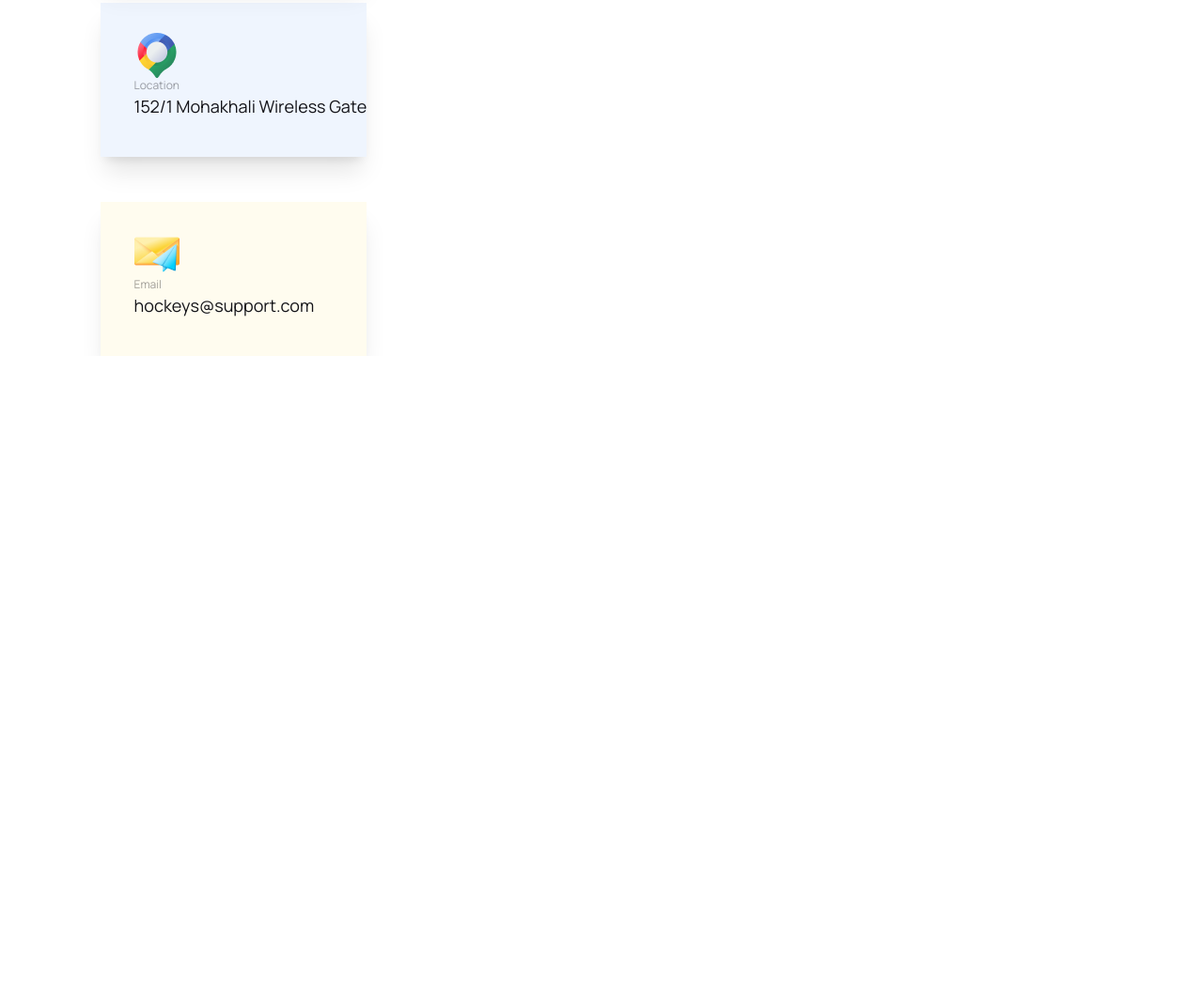
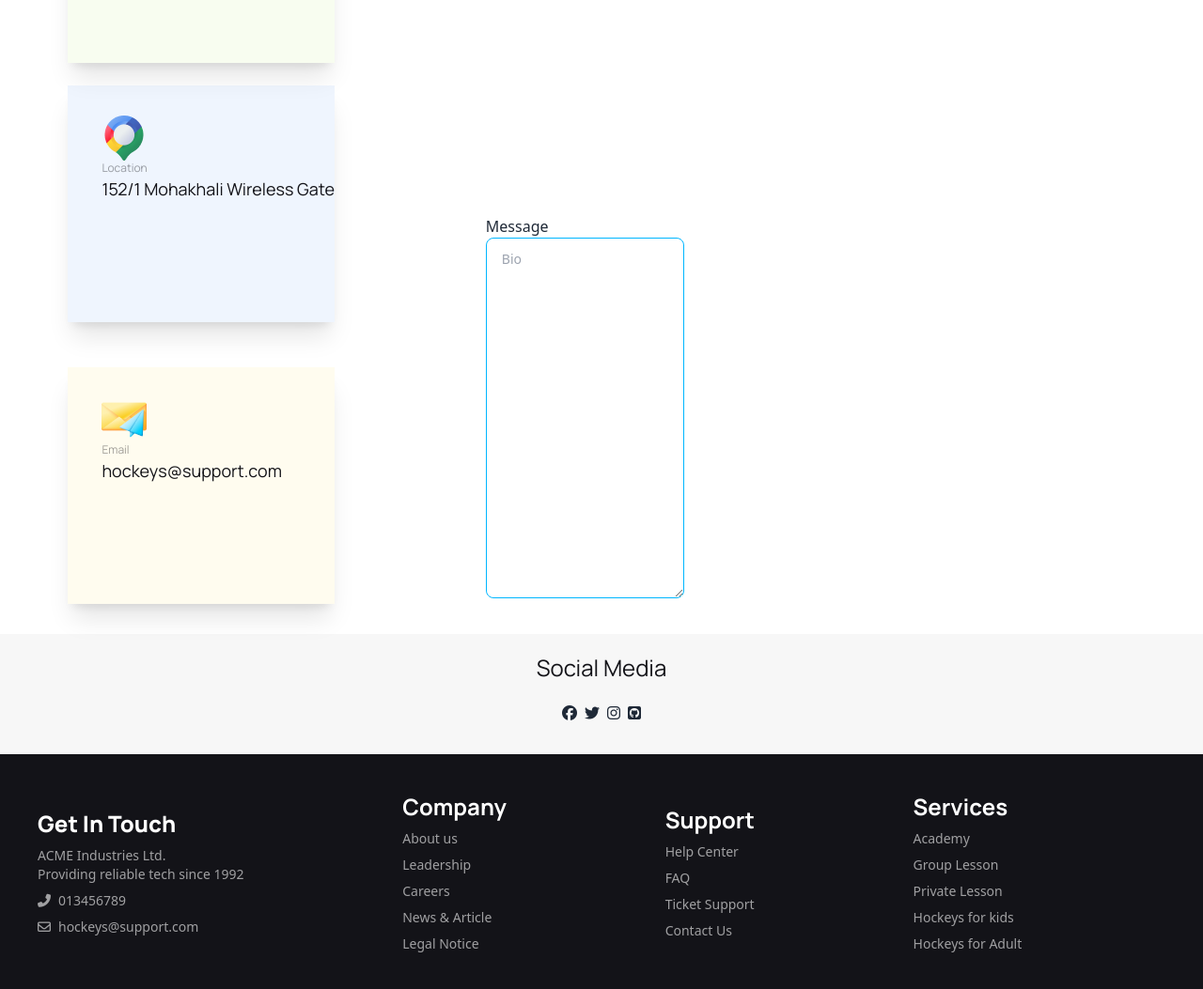
Before and after one commit to mahadi-fardin/assignment3, a plain HTML site: page index.html in a window 1280 px wide. Shown: the part 3613-4666 px from the top of the page at 94% size. Before the commit the page ends 3992 px from the top, so only its background shows below. Drawn offline with nearby package versions, Linux system fonts and the light colour scheme.

Commit message:
add to footer

```diff
--- a/index.html
+++ b/index.html
@@ -451,13 +451,18 @@
           </div>
          </div>
 
-          <div class="flex gap-3 rounded-xl">
+          <div class=" grid grid-cols-1  grid-rows-2 lg:grid-flow-col ">
             <div class="py-3" >
               <h5>Your name</h5>
               <input type="text" placeholder="Your Name" class=" input input-bordered px-4 py-2" />
               <h5>Subject</h5>
               <input type="text" placeholder="Subject" class="input input-bordered px-4 py-2" />
 
+            </div>
+            <div class="">
+              <h5>Message</h5>
+              <textarea class="textarea textarea-info w-[700] h-96" placeholder="Bio"></textarea>
+            </div>
             </div>
             <div>
               <h5>Email</h5>
@@ -466,21 +471,66 @@
               <input type="password" placeholder="Your password" class="input input-bordered px-4 py-2" />
 
             </div>
-            <div></div>
-
 
 
           </div>
-        </div>
 
 
+      </section>
+
+      <section class="container mx-auto text-center w-full h-32 mt-8 bg-[#13131808]">
+        <h3 class="text-[#131318] font-mp text-2xl py-5">Social Media</h3>
+        <ul class="flex justify-center items-center gap-2 text-base">
+          <li><i class="fab fa-facebook"></i></li>
+          <li><i class="fab fa-twitter"></i></li>
+          <li><i class="fab fa-instagram"></i></li>
+          <li><i class="fab fa-github-square"></i></li>
+        </ul>
       </section>
 
 
 
     </main>
 
-    <footer></footer>
+    <footer class="footer items-center p-10 bg-[#131318] text-[#FFFFFF99]">
+      <aside>
+        <h3 class="text-white font-mp text-2xl font-extrabold">Get In Touch</h3>
+        <p>ACME Industries Ltd.<br/>Providing reliable tech since 1992</p>
+        <div class=" flex justify-center items-center gap-2">
+          <i class="fas fa-phone-alt"></i>
+          <p>013456789</p>
+        </div>
+          <div class=" flex justify-center items-center gap-2">
+            <i class="far fa-envelope"></i>
+            <p>hockeys@support.com</p>
+          </div>
+
+      </aside>
+
+      <nav>
+        <header class="footer-titl text-white font-mp text-2xl font-bold">Company</header>
+        <a class="link link-hover">About us</a>
+        <a class="link link-hover">Leadership</a>
+        <a class="link link-hover">Careers</a>
+        <a class="link link-hover">News & Article</a>
+        <a class="link link-hover">Legal Notice</a>
+      </nav>
+      <nav>
+        <header class=" text-white font-mp text-2xl font-bold">Support</header>
+        <a class="link link-hover">Help Center</a>
+        <a class="link link-hover">FAQ</a>
+        <a class="link link-hover">Ticket Support</a>
+        <a class="link link-hover">Contact Us</a>
+      </nav>
+      <nav>
+        <header class=" text-white font-mp text-2xl font-bold">Services</header>
+        <a class="link link-hover">Academy</a>
+        <a class="link link-hover">Group Lesson</a>
+        <a class="link link-hover">Private Lesson</a>
+        <a class="link link-hover">Hockeys for kids</a>
+        <a class="link link-hover">Hockeys for Adult</a>
+      </nav>
+    </footer>
 
 </body>
 </html>
```
